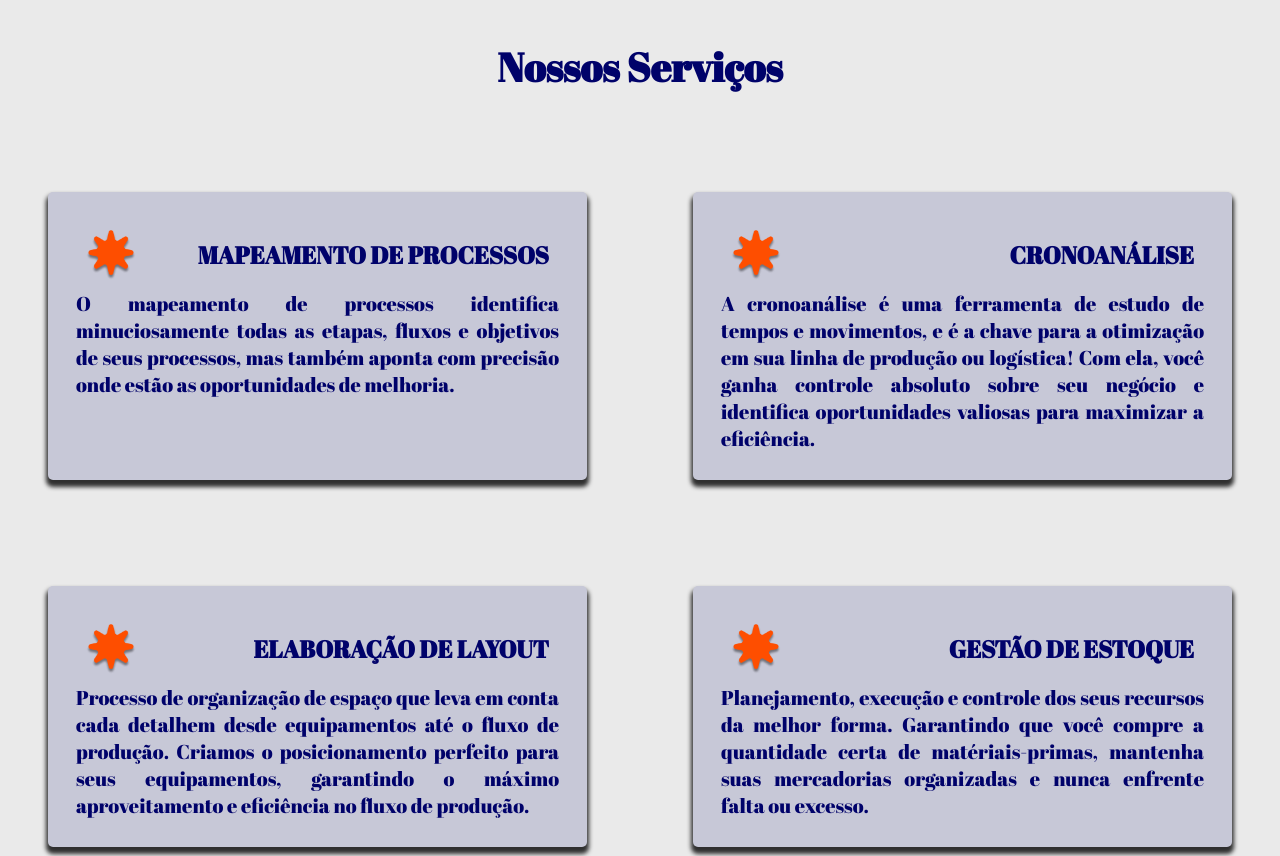
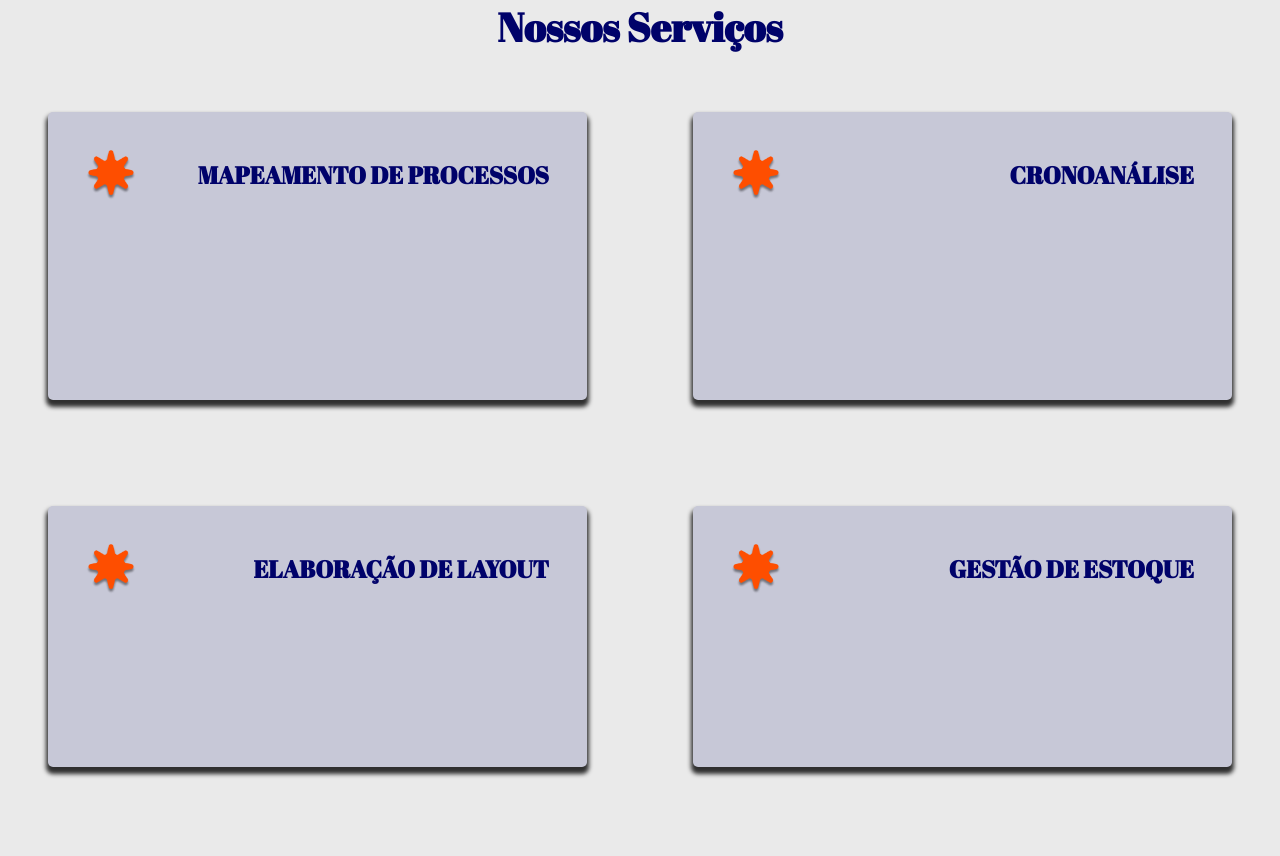
Before and after one commit to Turing-Tecnologia/PROJR, a React (Vite) app in the folder pro-jr/: page / in a window 1280 px wide. Shown: the top 856 px of the page. Built offline with nearby package versions, Linux system fonts and the light colour scheme.

Commit message:
Task 003 Modification in the Structure of the ServicesButton Component - Unexpected hover behavior

```diff
--- a/pro-jr/src/index.css
+++ b/pro-jr/src/index.css
@@ -1,3 +1,9 @@
+* {
+  margin: 0;
+  padding: 0;
+  box-sizing: border-box;
+}
+
 .view {
   min-height: 100vh;
 }
--- a/pro-jr/src/pages/OurServices/ServicesButton/ServicesButton.module.css
+++ b/pro-jr/src/pages/OurServices/ServicesButton/ServicesButton.module.css
@@ -45,16 +45,14 @@
   font-weight: 400;
   text-align: justify;
 
-  /* overflow: hidden;
+  /* overflow: hidden; */
   opacity: 0;
-  transition: max-height 1s ease, opacity 1s ease, padding 1s ease; */
+  transition: max-height 1s ease, opacity 1s ease, padding 1s ease;
 }
 
-/* .serviceShow {
-  max-height: 200px;
+.serviceShow {
   opacity: 1;
-  padding: 10px;
-} */
+}
 
 .serviceRotate {
   transform: rotate(360deg);
```
Also changed, not shown: pro-jr/src/assets/LOGO_PRO_JR_PNG-removebg-preview 2.png (added).
